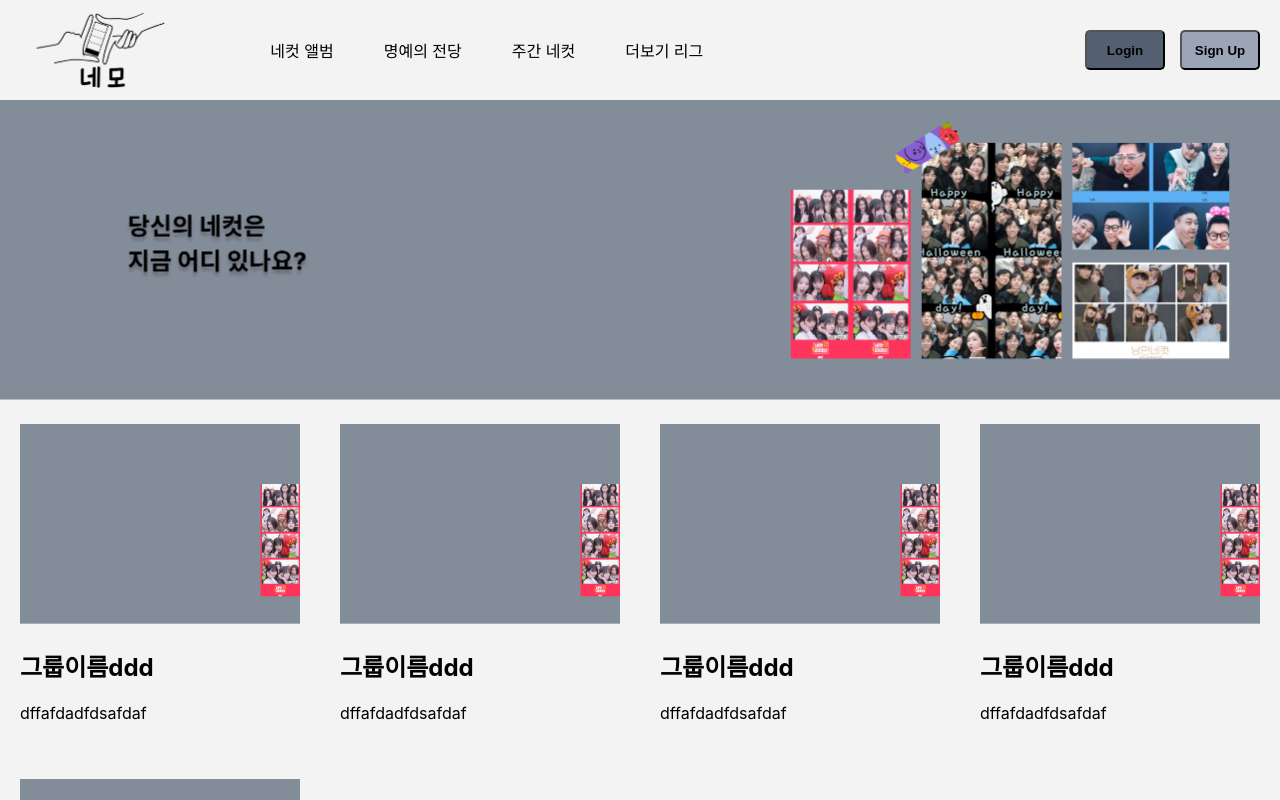
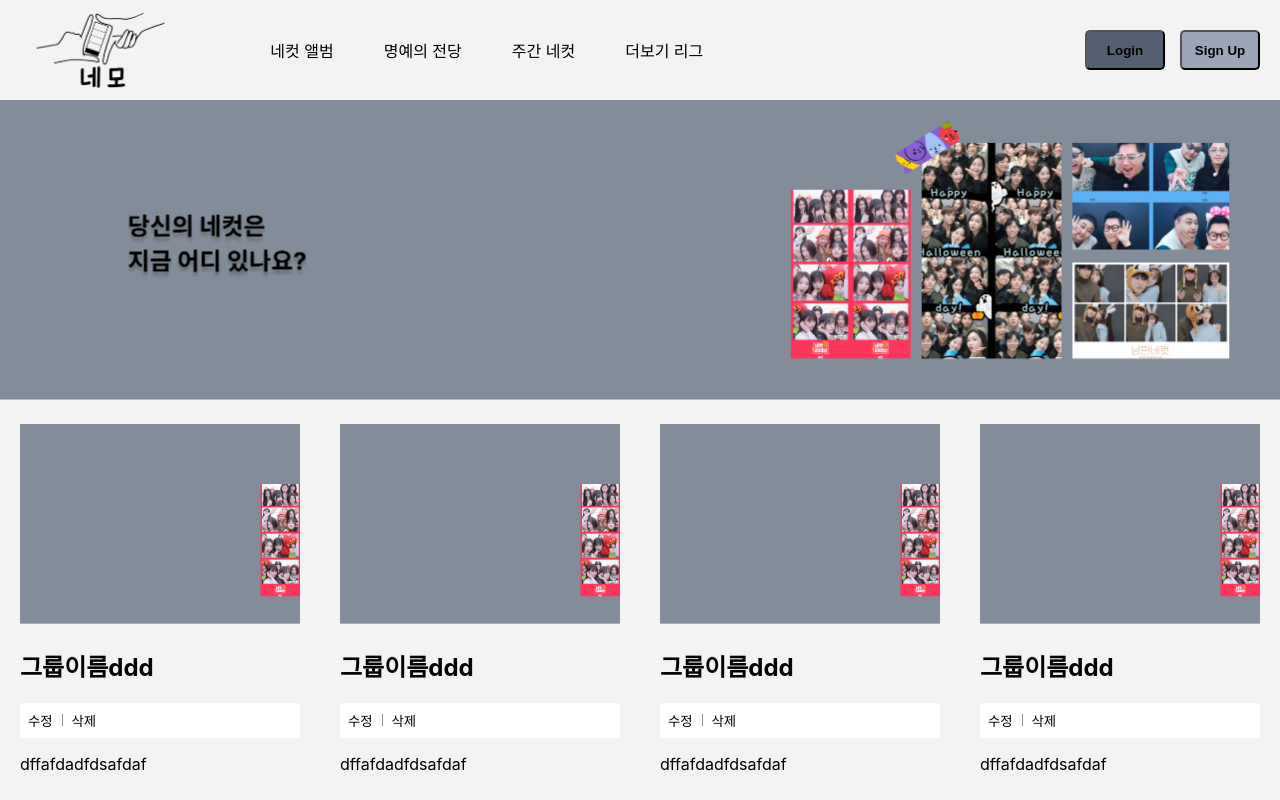
Before and after one commit to Step3-kakao-tech-campus/Team2_FE, a React (Create React App) app: page /album in a window 1280 px wide. Shown: the top 800 px of the page. Built offline with nearby package versions, Linux system fonts and the light colour scheme; what y-websocket would draw is missing.

Commit message:
feat: description 액션이 있을 시 커스텀 가능하게 변경

```diff
--- a/src/common/atoms/Container.tsx
+++ b/src/common/atoms/Container.tsx
@@ -12,6 +12,8 @@ interface DescriptionContainerProps {
     title: string;
     description: string;
     isCenter?: boolean;
+    children?: ReactNode;
+    className?: string;
 }
 
 export const MainContainer = ({ className, children }: ContainerProps) => {
@@ -34,13 +36,18 @@ export const DescriptionContainer = ({
     title,
     description,
     isCenter = false,
+    className,
+    children,
 }: DescriptionContainerProps) => {
     return (
         <div
-            className={`description ${isCenter && 'center'}`}
+            className={`description ${isCenter && 'center'} ${className ?? ''}`}
             style={{ width, height }}
         >
-            <h2>{title}</h2>
+            <div className="head">
+                <h2>{title}</h2>
+                <div>{children}</div>
+            </div>
             <p>{description}</p>
         </div>
     );
```
